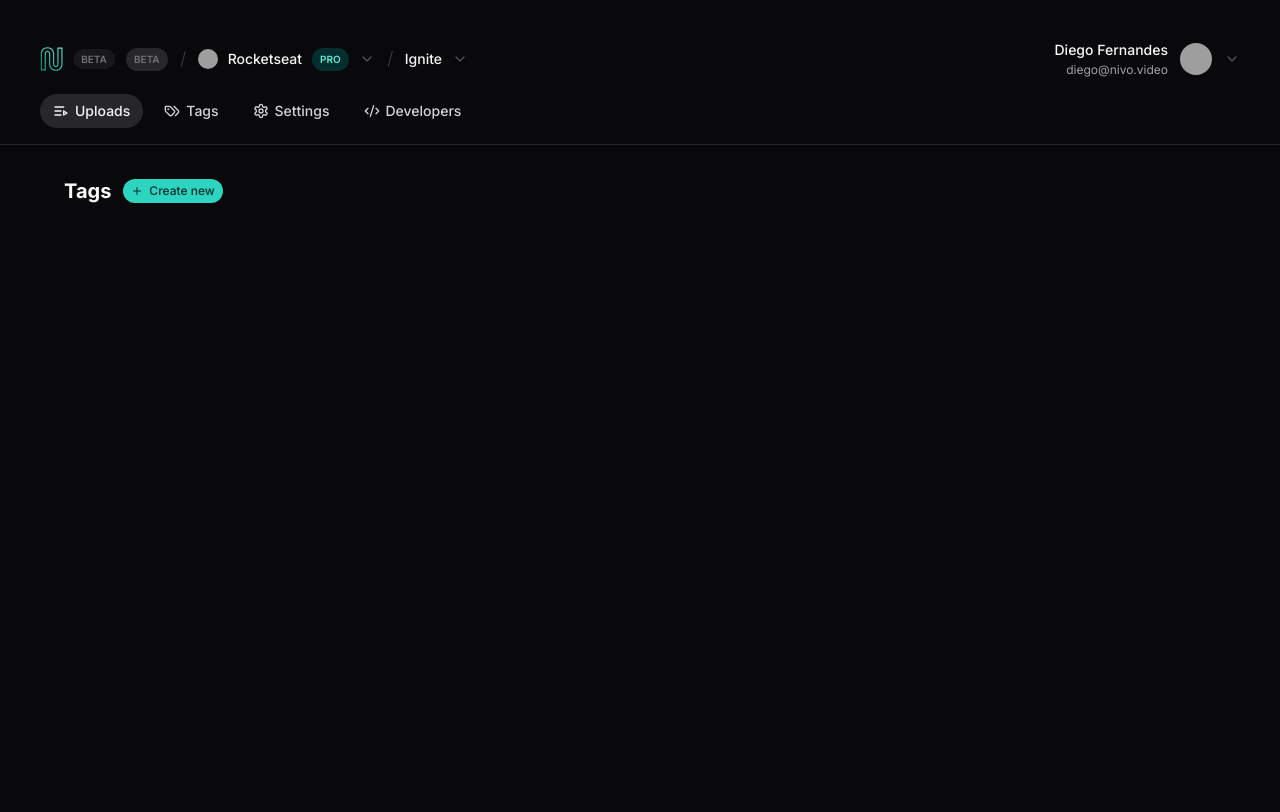
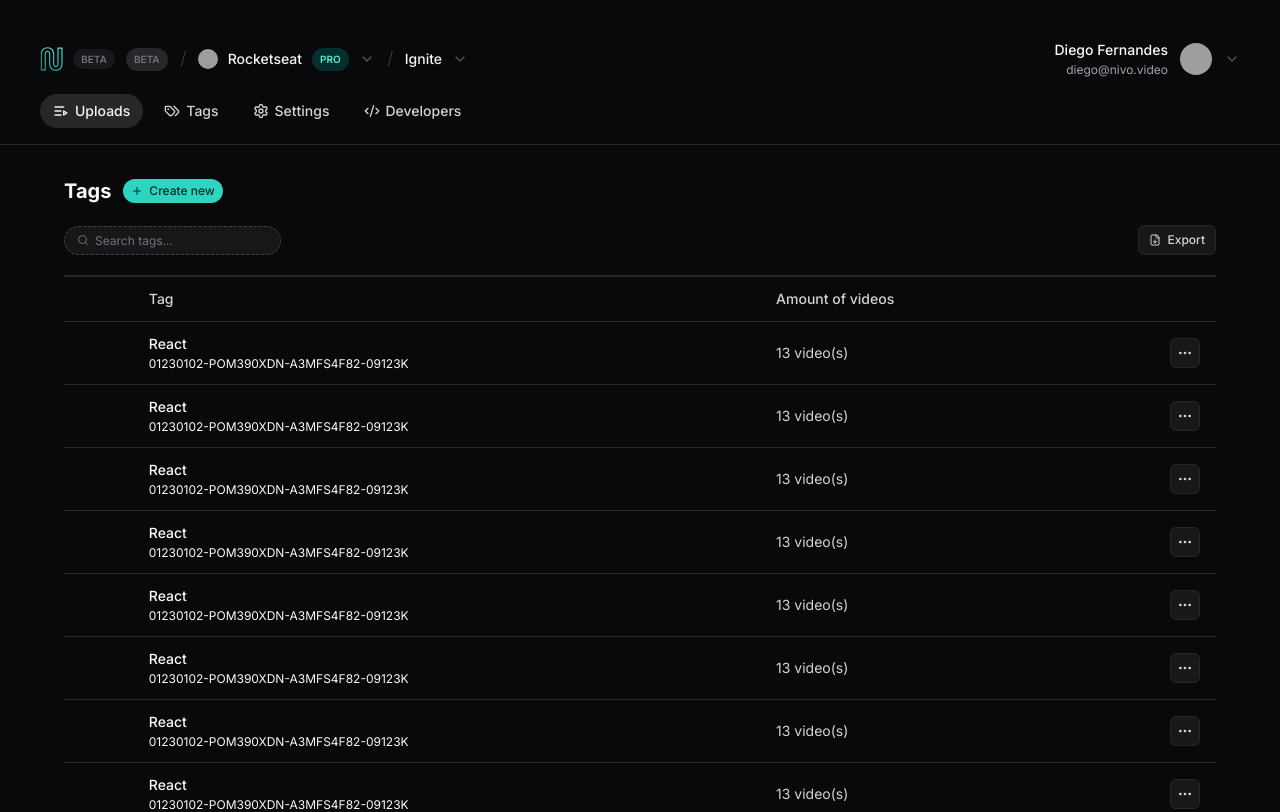
Before and after one commit to renyzeraa/list-data-application, a React (Vite) app in the folder app/: page / in a window 1280 px wide. Shown: the top 812 px of the page. Built offline with nearby package versions, Linux system fonts and the light colour scheme; grey boxes are pictures that could not be loaded.

Commit message:
feat: base ui

```diff
--- a/app/src/App.tsx
+++ b/app/src/App.tsx
@@ -1,7 +1,10 @@
-import { Plus } from 'lucide-react'
+import { Plus, Search, FileDown, MoreHorizontal } from 'lucide-react'
 import { Header } from './components/header'
 import { Tabs } from './components/tabs'
 import { Button } from './components/ui/button'
+import { Control, Input } from './components/ui/input'
+import { Table, TableBody, TableCell, TableHead, TableHeader, TableRow } from './components/ui/table'
+import { Pagination } from './components/pagination.tsx'
 
 export function App() {
   return (
@@ -18,6 +21,52 @@ export function App() {
             Create new
           </Button>
         </div>
+        <div className='flex items-center justify-between'>
+          <Input variant='filter'>
+            <Search className='size-3'/>
+            <Control placeholder='Search tags...'/>
+          </Input>
+          <Button>
+            <FileDown className='size-3'/>
+            Export
+          </Button>
+        </div>
+        <Table>
+          <TableHeader>
+            <TableRow>
+              <TableHead></TableHead>
+              <TableHead>Tag</TableHead>
+              <TableHead>Amount of videos</TableHead>
+              <TableHead></TableHead>
+            </TableRow>
+          </TableHeader>
+          <TableBody>
+            {
+              Array.from({length: 10}).map((_,i) => {
+                  return (
+                    <TableRow key={i}>
+                    <TableCell></TableCell>
+                    <TableCell>
+                      <div className='flex flex-col gap-0.5'>
+                        <span className='font-medium'>React</span>
+                        <span className='text-xs text-zinc'>01230102-POM390XDN-A3MFS4F82-09123K</span>
+                      </div>
+                    </TableCell>
+                    <TableCell className='text-zinc-300'>
+                      13 video(s)
+                    </TableCell>
+                    <TableCell className='text-right'>
+                      <Button size='icon'>
+                        <MoreHorizontal className='size-4'/>
+                      </Button>
+                    </TableCell>
+                  </TableRow>
+                  )
+                })
+            }
+          </TableBody>
+        </Table>
+        {/* <Pagination items={3} page={1} pages={2}/> */}
       </main>
   </div>
   )
```
